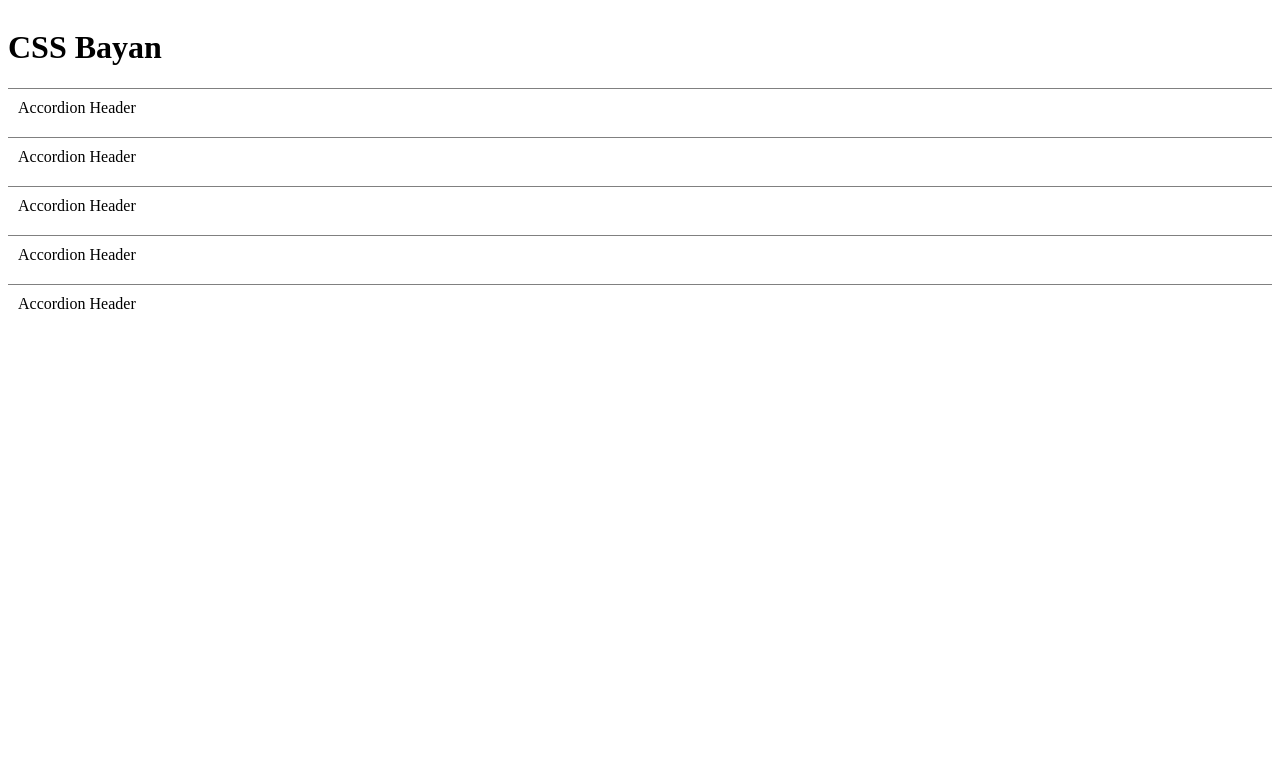
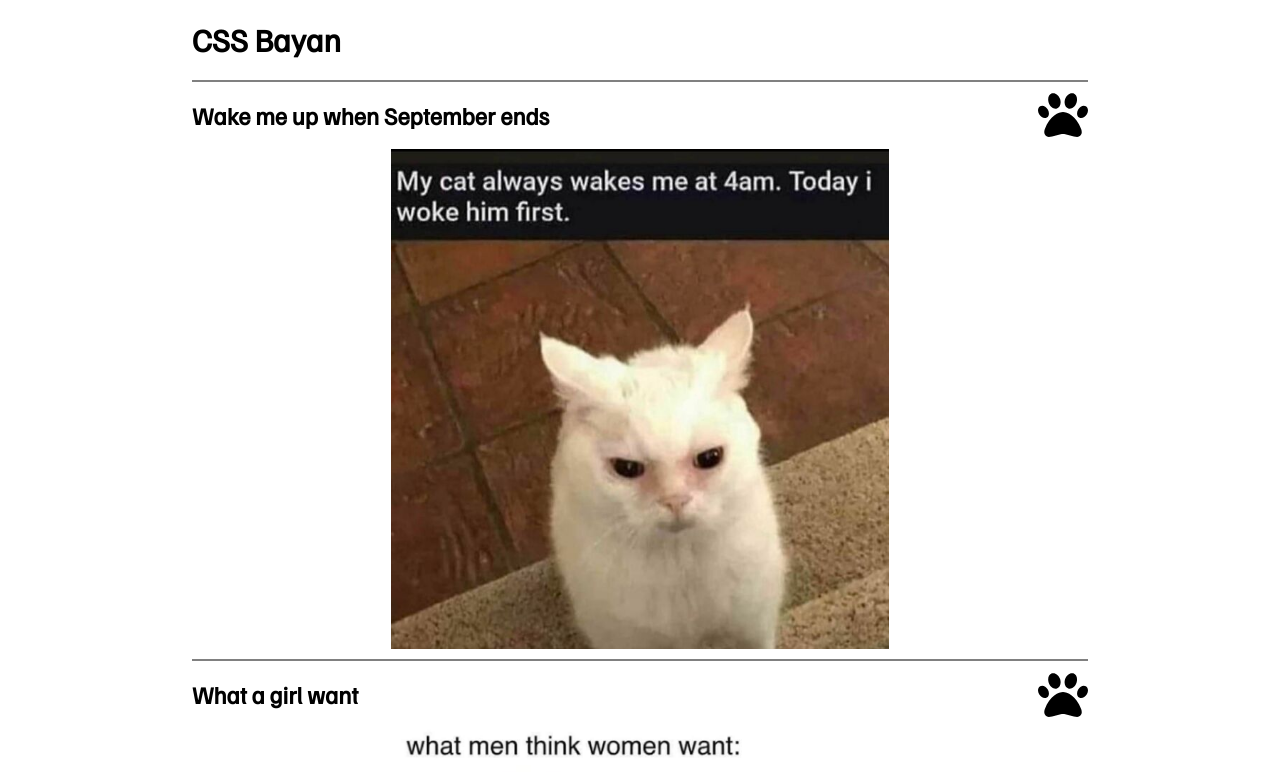
Before and after one commit to fiyalkouskaya/cssBayan, a plain HTML site: page cssBayan/index.html in a window 1280 px wide. Shown: the top 772 px of the page. Drawn offline with Linux system fonts and the light colour scheme; files that its build step writes are made by us from their sources.

Commit message:
add: fill html with content, font, positions of elements 16:56:45 Friday, March 10, 2023

```diff
--- a/cssBayan/index.html
+++ b/cssBayan/index.html
@@ -4,44 +4,72 @@
     <meta charset="UTF-8">
     <meta http-equiv="X-UA-Compatible" content="IE=edge">
     <meta name="viewport" content="width=device-width, initial-scale=1.0">
-    <link href="style.css" rel="stylesheet" type="text/css">
+    <link rel="stylesheet" type="text/css" href="style\normalize.css">
+    <link rel="stylesheet" type="text/css" href="style\style.css">
     <title>cssBayan</title>
 </head>
 <body>
+    <div class="header">
         <h1>CSS Bayan</h1>
-    <div class="accordion">
+    </div>
+    <div class="accordion-wrapper">
+        <div class="accordion-header">
+            <label for="accordion-1">
+                <h2>Wake me up when September ends</h2>
+                <img src="assets\paw-solid.svg" alt="paw" class="paw">
+            </label>
             <input type="checkbox" id="accordion-1" name="accordion-checkbox" hidden>
-        <label class="accordion-header" for="accordion-1">Accordion Header</label>
+        </div>
         <div class="accordion-content">
-          <p>Accordion content goes here.</p>
+          <img src="assets\meme-1.jpg" alt="sleepy-cat" class="meme-img">
         </div>
       </div>
-      <div class="accordion">
+      <div class="accordion-wrapper">
+        <div class="accordion-header">
+            <label for="accordion-2">
+                <h2>What a girl want</h2>
+                <img src="assets\paw-solid.svg" alt="paw" class="paw">
+            </label>
             <input type="checkbox" id="accordion-2" name="accordion-checkbox" hidden>
-        <label class="accordion-header" for="accordion-1">Accordion Header</label>
+        </div>
         <div class="accordion-content">
-          <p>Accordion content goes here.</p>
+          <img src="assets\meme-2.jpg" alt="women-want" class="meme-img">
         </div>
       </div>
-      <div class="accordion">
+      <div class="accordion-wrapper">
+        <div class="accordion-header">
+            <label  for="accordion-3">
+                <h2>Gone, gone, gone!</h2>
+                <img src="assets\paw-solid.svg" alt="paw" class="paw">
+            </label>
             <input type="checkbox" id="accordion-3" name="accordion-checkbox" hidden>
-        <label class="accordion-header" for="accordion-1">Accordion Header</label>
+        </div>
         <div class="accordion-content">
-          <p>Accordion content goes here.</p>
+          <img src="assets\meme-3.jpg" alt="eggs-mia" class="meme-img">
         </div>
       </div>
-      <div class="accordion">
+      <div class="accordion-wrapper">
+        <div class="accordion-header">
+            <label for="accordion-4">
+                <h2>That's pathetic</h2>
+                <img src="assets\paw-solid.svg" alt="paw" class="paw">
+            </label>
             <input type="checkbox" id="accordion-4" name="accordion-checkbox" hidden>
-        <label class="accordion-header" for="accordion-1">Accordion Header</label>
+        </div>
         <div class="accordion-content">
-          <p>Accordion content goes here.</p>
+          <img src="assets\meme-4.jpg" alt="pathetic" class="meme-img">
         </div>
       </div>
-      <div class="accordion">
+      <div class="accordion-wrapper">
+        <div class="accordion-header">
+            <label for="accordion-5">
+                <h2>Never say never</h2>
+                <img src="assets\paw-solid.svg" alt="paw" class="paw">
+            </label>
             <input type="checkbox" id="accordion-5" name="accordion-checkbox" hidden>
-        <label class="accordion-header" for="accordion-1">Accordion Header</label>
+        </div>
         <div class="accordion-content">
-          <p>Accordion content goes here.</p>
+          <img src="assets\meme-5.jpg" alt="overfed" class="meme-img">
         </div>
       </div>
 </body>
--- a/cssBayan/style/style.css
+++ b/cssBayan/style/style.css
@@ -1,3 +1,16 @@
+/* familjen-grotesk-regular - latin */
+@font-face {
+    font-display: swap; /* Check https://developer.mozilla.org/en-US/docs/Web/CSS/@font-face/font-display for other options. */
+    font-family: 'Familjen Grotesk';
+    font-style: normal;
+    font-weight: 400;
+    src: url('../fonts/familjen-grotesk-v4-latin-regular.eot'); /* IE9 Compat Modes */
+    src: url('../fonts/familjen-grotesk-v4-latin-regular.eot?#iefix') format('embedded-opentype'), /* IE6-IE8 */
+         url('../fonts/familjen-grotesk-v4-latin-regular.woff2') format('woff2'), /* Super Modern Browsers */
+         url('../fonts/familjen-grotesk-v4-latin-regular.woff') format('woff'), /* Modern Browsers */
+         url('../fonts/familjen-grotesk-v4-latin-regular.ttf') format('truetype'), /* Safari, Android, iOS */
+         url('../fonts/familjen-grotesk-v4-latin-regular.svg#FamiljenGrotesk') format('svg'); /* Legacy iOS */
+  }
 html {
     scroll-behavior: smooth;
     background-color: white;
@@ -10,27 +23,34 @@ body {
     flex-direction: column;
     justify-content: center;
     background-color: white;
+    font-family: 'Familjen Grotesk';
 }
-.accordion {
-    border-top: 1px solid gray;
+.paw {
+    max-height: 50px;
+}
+.meme-img {
+    max-height: 500px;
+}
+.header {
+    width: 70%;
+    margin: 0 auto;
+}
+.accordion-wrapper {
+    width: 70%;
+    margin: 0 auto;
+    border-top: 2px solid gray;
     margin-bottom: 10px;
     overflow: hidden;
+    cursor: pointer;
 }
-
-.accordion-header {
-    display: block;
-    padding: 10px;
+label {
+    display: flex;
+    justify-content: space-between;
+    align-items: center;
     cursor: pointer;
-    background-color: white;
 }
-
 .accordion-content {
-    max-height: 0;
+    display: flex;
+    justify-content: center;
     overflow: hidden;
-    transition: max-height 0.5s ease-out;
 }
-
-  input[type="checkbox"]:checked + .accordion-header + .accordion-content {
-    max-height: 1000px;
-    transition: max-height 0.5s ease-in;
-}
```
Also changed, not shown: cssBayan/assets/paw-solid.svg (added), cssBayan/fonts/familjen-grotesk-v4-latin-regular.ttf (added), cssBayan/fonts/familjen-grotesk-v4-latin-regular.woff (added), cssBayan/fonts/familjen-grotesk-v4-latin-regular.woff2 (added), 2 other files. Lines whose indentation alone changed are shown as unchanged.
